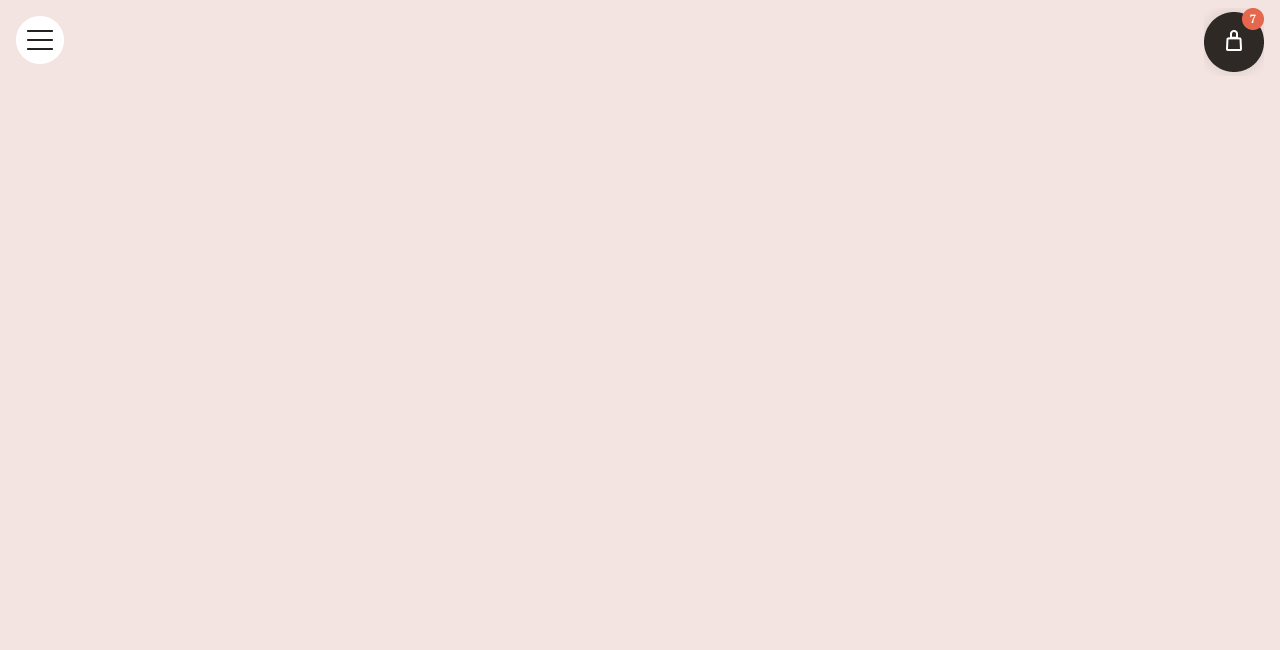
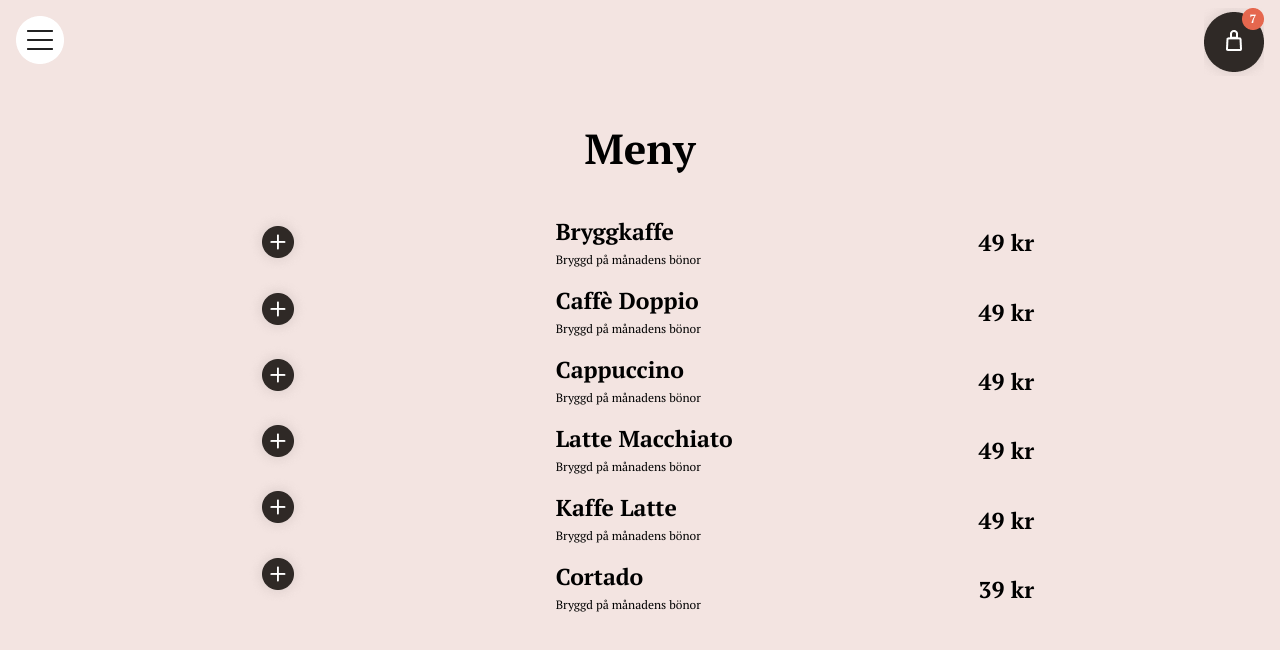
Before and after one commit to Egeeoz/Ege_FU-JS23_individuell, a React (Vite) app: page /menu in a window 1280 px wide. Shown: the top 650 px of the page. Built offline with nearby package versions, Linux system fonts and the light colour scheme.

Commit message:
Fixed menu page

```diff
--- a/src/App.jsx
+++ b/src/App.jsx
@@ -1,7 +1,6 @@
 import React from "react";
 import { BrowserRouter as Router } from "react-router-dom";
 import AppRoutes from "./AppRoutes";
-import Navigation from "./components/Navigation"; // Your dropdown nav component
 import "./App.css";
 
 function App() {
--- a/src/pages/MenuPage.jsx
+++ b/src/pages/MenuPage.jsx
@@ -4,7 +4,61 @@ import "../styles/styles.css";
 const MenuPage = () => {
   return (
     <Layout>
-      <main></main>
+      <main className="menu-page-container">
+        <section className="title-section">
+          <h1>Meny</h1>
+        </section>
+        <section className="content-section">
+          <section className="icons-section">
+            <p className="add-icon"></p>
+            <p className="add-icon"></p>
+            <p className="add-icon"></p>
+            <p className="add-icon"></p>
+            <p className="add-icon"></p>
+            <p className="add-icon"></p>
+          </section>
+          <section className="menu-items">
+            <p>
+              <span className="item-name">Bryggkaffe</span>
+              <br />
+              <span className="item-description">Bryggd på månadens bönor</span>
+            </p>
+            <p>
+              <span className="item-name">Caffè Doppio</span>
+              <br />
+              <span className="item-description">Bryggd på månadens bönor</span>
+            </p>
+            <p>
+              <span className="item-name">Cappuccino</span>
+              <br />
+              <span className="item-description">Bryggd på månadens bönor</span>
+            </p>
+            <p>
+              <span className="item-name">Latte Macchiato</span>
+              <br />
+              <span className="item-description">Bryggd på månadens bönor</span>
+            </p>
+            <p>
+              <span className="item-name">Kaffe Latte</span>
+              <br />
+              <span className="item-description">Bryggd på månadens bönor</span>
+            </p>
+            <p>
+              <span className="item-name">Cortado</span>
+              <br />
+              <span className="item-description">Bryggd på månadens bönor</span>
+            </p>
+          </section>
+          <section className="menu-item-price">
+            <p>49 kr</p>
+            <p>49 kr</p>
+            <p>49 kr</p>
+            <p>49 kr</p>
+            <p>49 kr</p>
+            <p>39 kr</p>
+          </section>
+        </section>
+      </main>
     </Layout>
   );
 };
--- a/src/styles/styles.css
+++ b/src/styles/styles.css
@@ -1,6 +1,71 @@
-/* F3E4E1 */
+@import url("https://fonts.googleapis.com/css2?family=PT+Serif:ital,wght@0,400;0,700;1,400;1,700&display=swap");
+
 main {
   height: 100vh;
   width: 100%;
   background-color: #f3e4e1;
+  font-family: "PT Serif";
+  font-weight: bold;
 }
+
+.menu-page-container {
+  display: flex;
+  flex-direction: column;
+  align-items: center;
+}
+
+.title-section h1 {
+  margin-top: 7.5rem;
+  font-size: 42px;
+}
+
+.content-section {
+  display: flex;
+  width: 100%;
+  height: 50vh;
+  margin-top: 2rem;
+  justify-content: space-evenly;
+}
+
+.menu-items {
+  display: flex;
+  flex-direction: column;
+  justify-content: space-evenly;
+}
+
+.item-description {
+  font-size: 12px;
+  font-weight: 300;
+}
+
+.item-name,
+.menu-item-price {
+  font-size: 23px;
+}
+
+.menu-items p {
+  margin: 0.5rem 0;
+}
+
+.menu-item-price {
+  margin-top: -1rem 0;
+  display: flex;
+  flex-direction: column;
+  justify-content: space-evenly;
+}
+
+.menu-item-price p {
+  margin: 1.2rem 0;
+}
+
+.icons-section {
+  display: flex;
+  flex-direction: column;
+  justify-content: space-evenly;
+}
+
+.add-icon {
+  background-image: url(../assets/add.png);
+  width: 64px;
+  aspect-ratio: 1/1;
+}
```
Also changed, not shown: src/assets/add.png (added).
